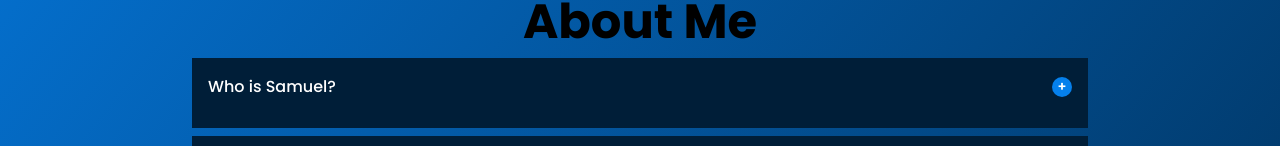
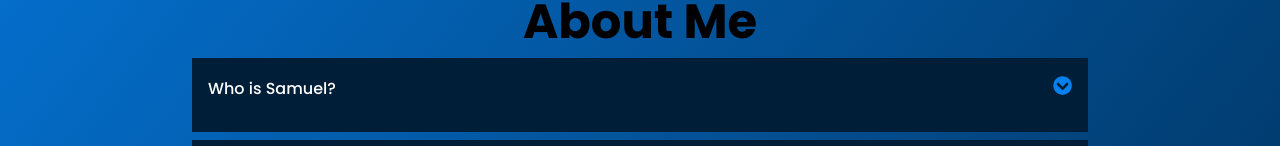
Before and after one commit to Psamm-y/React-projects, a React (Vite) app: page / in a window 1280 px wide. Shown: the part 654-800 px from the top of the page. Built offline with nearby package versions, Linux system fonts and the light colour scheme.

Commit message:
change accordion icon

```diff
--- a/src/porfolio shi/Accordion.jsx
+++ b/src/porfolio shi/Accordion.jsx
@@ -1,14 +1,15 @@
 import React from 'react';
 import { useState } from 'react';
 import './about.css';
+import { FaChevronCircleDown, FaChevronCircleUp } from 'react-icons/fa';
 const Accordion = ({ title, essay }) => {
   const [expand, setExpand] = useState(false);
 
   return (
     <>
-      <div className="accordion-header">
+      <div className="accordion-header" onClick={() => setExpand(!expand)}>
         <div className="title">{title}</div>
-        <button onClick={() => setExpand(!expand)}>{expand ? '-' : '+'}</button>
+        <span>{expand ? <FaChevronCircleUp /> : <FaChevronCircleDown />}</span>
       </div>
       <div className="accordion-content">{expand ? essay : ''}</div>
     </>
--- a/src/porfolio shi/about.css
+++ b/src/porfolio shi/about.css
@@ -21,7 +21,7 @@
   align-items: center;
   font-weight: 500;
 }
-.accordion-header button {
+/* .accordion-header button {
   background-color: var(--third-color);
   width: 1.5em;
   height: 1.5em;
@@ -29,14 +29,18 @@
   border-radius: 1em;
   font-weight: 600;
   color: white;
-}
+} */
+
 .whole-accordion {
   background-color: #001e38;
   color: white;
   padding: 1em;
   margin-bottom: 0.5em;
 }
-
+.accordion-header span {
+  color: var(--third-color);
+  font-size: 1.2em;
+}
 .about {
   width: 70%;
 }
@@ -44,6 +48,7 @@
   width: 80%;
   font-size: 0.8em;
   margin-top: 1em;
+  transition: 1s ease;
 }
 @media only screen and (max-width: 760px) {
   .about {
```
Also changed, not shown: src/assets/Psammy.jpg (added).
